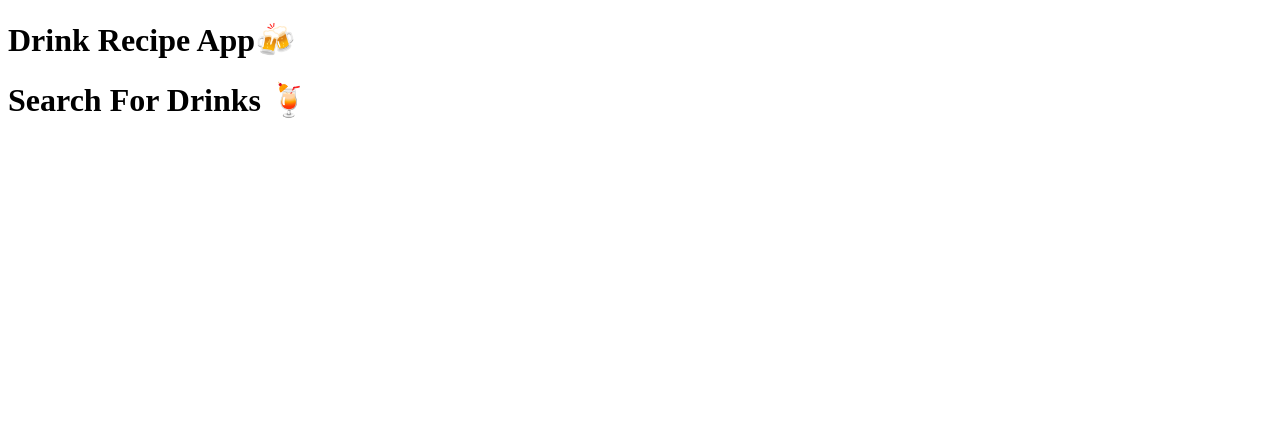
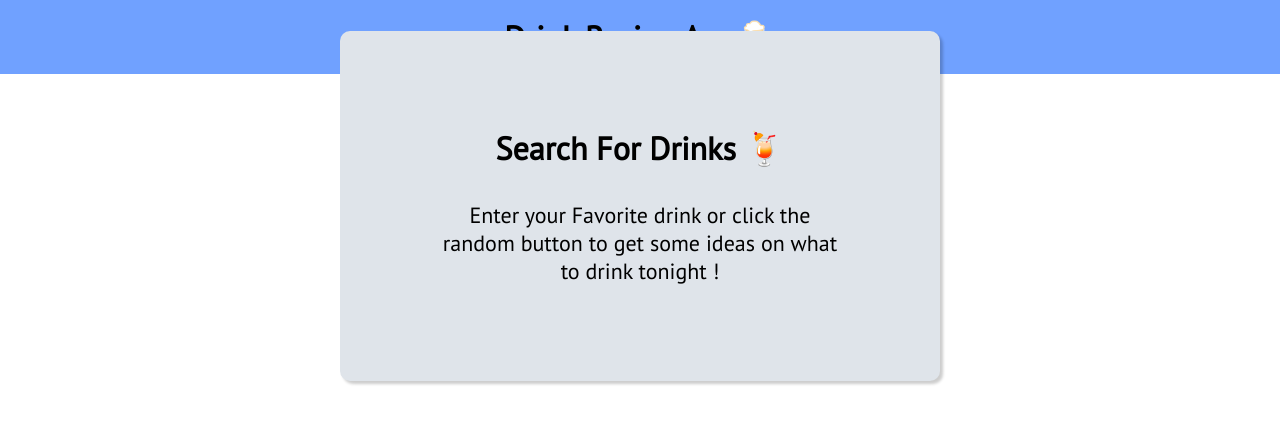
Before and after one commit to luke-h1/cocktail-recipe-app, a React (Create React App) app: page / in a window 1280 px wide. Shown: the top 424 px of the page. Built offline with nearby package versions, Linux system fonts and the light colour scheme.

Commit message:
update to styles

```diff
--- a/src/App.css
+++ b/src/App.css
@@ -0,0 +1,12 @@
+@import url('https://fonts.googleapis.com/css2?family=PT+Sans&display=swap');
+* {
+  box-sizing: border-box;
+  padding: 0;
+  margin: 0;
+  -webkit-font-smoothing: antialiased;
+  -moz-osx-font-smoothing: grayscale;
+}
+body {
+  font-family: 'PT Sans', sans-serif;
+
+}
--- a/src/components/Header.css
+++ b/src/components/Header.css
@@ -0,0 +1,6 @@
+.header {
+  padding: 1rem;
+  text-align: center;
+  background-color: #70a1ff;
+  margin-bottom: 2em;
+}
--- a/src/components/Header.js
+++ b/src/components/Header.js
@@ -1,13 +1,14 @@
 import React, { Fragment } from 'react';
 import PropTypes from 'prop-types';
-const Header = ({ title }) => {
+import './Header.css';
+const Header = ({ title, icon }) => {
   return (
     <Fragment>
       <header className="header">
         <h1>
           {title}
           <span role="img" aria-label="drink">
-            🍻
+            {icon}
           </span>
         </h1>
       </header>
@@ -17,10 +18,12 @@ const Header = ({ title }) => {
 
 Header.defaultProps = {
   title: 'Drink Recipe App',
+  icon: '🍺',
 };
 
 Header.propTypes = {
   title: PropTypes.string.isRequired,
+  icon: PropTypes.string.isRequired,
 };
 
 export default Header;
--- a/src/components/Home.css
+++ b/src/components/Home.css
@@ -0,0 +1,30 @@
+.container {
+  min-height: 25vh;
+  max-height: 25vh;
+  display: flex;
+  flex-direction: column;
+  justify-content: center;
+  align-items: center;
+}
+
+.container__title {
+  margin-bottom: 2rem;
+}
+
+.container__intro-container {
+  max-width: 550px;
+  min-width: 550px;
+  background-color: #dfe4ea;
+  padding: 6rem;
+  border-radius: 10px;
+  box-shadow: 3px 3px 3px rgba(0, 0, 0, 0.2);
+  width: 600px;
+  max-width: 100%;
+  text-align: center;
+
+}
+
+.container__intro {
+  font-size: 22px;
+
+}
--- a/src/components/Home.js
+++ b/src/components/Home.js
@@ -1,16 +1,20 @@
 import React, { Fragment } from 'react';
 import PropTypes from 'prop-types';
-
-const Home = ({ title }) => {
+import './Home.css';
+const Home = ({ title, intro }) => {
   return (
     <Fragment>
       <div className="container">
-        <h1 className="container__title">
-          {title}{' '}
-          <span role="img" aria-label="drink">
-            🍹
-          </span>
-        </h1>
+        <div className="container__intro-container">
+          <h1 className='container__title'>
+            {title}{' '}
+            <span role="img" aria-label="drink">
+              🍹
+            </span>
+          </h1>
+
+          <p class="container__intro">{intro}</p>
+        </div>
       </div>
     </Fragment>
   );
@@ -18,10 +22,13 @@ const Home = ({ title }) => {
 
 Home.defaultProps = {
   title: 'Search For Drinks',
+  intro:
+    'Enter your Favorite drink or click the random button to get some ideas on what to drink tonight !',
 };
 
 Home.propTypes = {
   title: PropTypes.string.isRequired,
+  intro: PropTypes.string.isRequired,
 };
 
 export default Home;
--- a/src/index.css
+++ /dev/null
@@ -1,13 +0,0 @@
-body {
-  margin: 0;
-  font-family: -apple-system, BlinkMacSystemFont, 'Segoe UI', 'Roboto', 'Oxygen',
-    'Ubuntu', 'Cantarell', 'Fira Sans', 'Droid Sans', 'Helvetica Neue',
-    sans-serif;
-  -webkit-font-smoothing: antialiased;
-  -moz-osx-font-smoothing: grayscale;
-}
-
-code {
-  font-family: source-code-pro, Menlo, Monaco, Consolas, 'Courier New',
-    monospace;
-}
--- a/src/index.js
+++ b/src/index.js
@@ -11,7 +11,5 @@ ReactDOM.render(
   document.getElementById('root')
 );
 
-// If you want your app to work offline and load faster, you can change
-// unregister() to register() below. Note this comes with some pitfalls.
-// Learn more about service workers: https://bit.ly/CRA-PWA
+
 serviceWorker.unregister();
```
